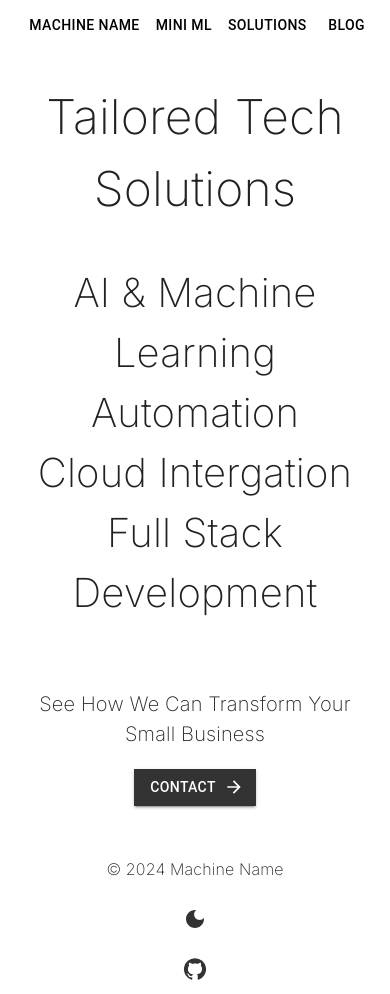
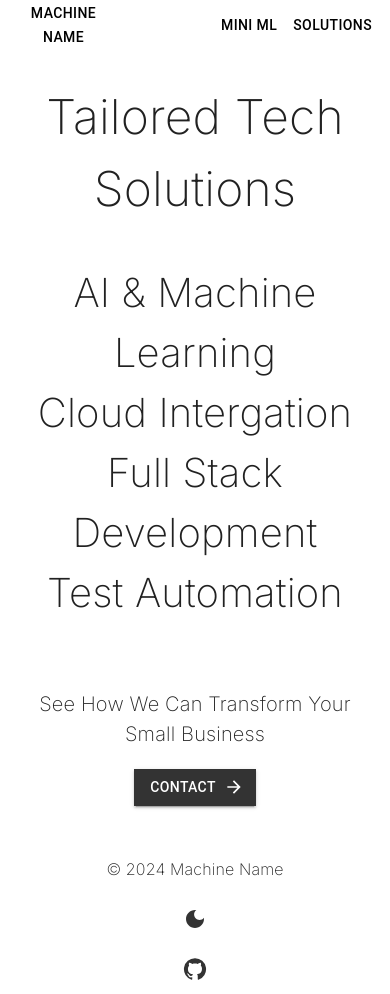
Before and after one commit to machinename/machine_name, a Next.js app: page /solutions in a window 390 px wide. Built offline with nearby package versions, Linux system fonts and the light colour scheme.

Commit message:
Removed Blog

```diff
--- a/app/components/AppBar.tsx
+++ b/app/components/AppBar.tsx
@@ -6,19 +6,19 @@ import Link from 'next/link';
 export default function AppBar() {
     return (
         <Box className={styles.appBar} sx={{ backgroundColor: 'background.default' }}>
-            <Box className={styles.appBarContent}>
-                <Link href="/">
+            <Box className={styles.appBarTitle}>
+            <Link href="/">
                     <Button sx={{ borderRadius: '0'  }}>MACHINE NAME</Button>
                 </Link>
+            </Box>
+            <Box className={styles.appBarContent}>
                 <Link href="/mini_ml" >
                     <Button sx={{ borderRadius: '0' }}>MINI ML</Button>
                 </Link>
                 <Link href="/solutions" >
                     <Button sx={{ borderRadius: '0' }}>SOLUTIONS</Button>
                 </Link>
-                <Link href="/blog" >
-                    <Button sx={{ borderRadius: '0' }}>BLOG</Button>
-                </Link>
+
             </Box>
             <Box className={styles.appBarEnd} />
         </Box>
--- a/app/solutions/page.tsx
+++ b/app/solutions/page.tsx
@@ -13,9 +13,9 @@ export default function Solutions() {
             <h2 className={styles.h2}>Tailored Tech Solutions</h2>
             <div className={styles.container}>
                 <h3 className={styles.h3}>AI & Machine Learning</h3>
-                <h3 className={styles.h3}>Automation</h3>
                 <h3 className={styles.h3}>Cloud Intergation</h3>
                 <h3 className={styles.h3}>Full Stack Development</h3>
+                <h3 className={styles.h3}>Test Automation</h3>
             </div>
             <div className={styles.container}>
                 <p className={styles.p1}>See How We Can Transform Your Small Business</p>
--- a/app/styles/page.module.css
+++ b/app/styles/page.module.css
@@ -1,6 +1,5 @@
 .wrapper, .wrapperTwo {
-  height: 100vh;
-  min-height: 600px;
+  min-height: 100vh;
   display: flex;
   flex-direction: column;
   align-items: center;
@@ -34,7 +33,9 @@
   flex-direction: row;
 }
 
-.h1,.h2,.h3 {
+
+
+.h1,.h2,.h3,.h4 {
   font-Weight: 250;
   margin: 0;
   padding: 0;
@@ -51,6 +52,11 @@
 .h3 {
   font-size: max(2.5vw, 2.5rem);
 }
+
+.h4 {
+  font-size: max(2.0vw, 2.0rem);
+}
+
 
 .p1 {
   font-Weight: 250;
@@ -72,18 +78,22 @@
   height: max(5vh, 50px);
   z-index: 1100;
 }
-
-.appBarContent {
-  width: 100%;
+.appBarContent, .appBarTitle {
   height: 100%;
   display: flex;
   flex-direction: row;
+  align-items: center;
+}
+.appBarContent {
+  justify-content: flex-end;
+  width: 70%;
+  padding-right: max(0.5vw, 10px);
+}
+.appBarTitle {
   justify-content: flex-start;
-  align-items: center;
+  width: 30%;
   padding-left: max(0.5vw, 10px);
 }
-
-
 .footer {
   width: 100%;
   height: max(5vh, 50px);
@@ -93,15 +103,12 @@
   z-index: 900;
 
 }
-
 .footerStartContent {
   width: 50%;
   display: flex;
   align-items: center;
   padding-left: max(0.5vw, 10px);
 }
-
-
 .footerEndContent {
   display: flex;
   justify-content: flex-end;
@@ -109,22 +116,11 @@
   width: 50%;
   padding-right: max(0.5vw, 10px);
 }
-
 .mobileFooterEndContent {
   display: none;
 }
 
-
 @media screen and (max-width: 600px) {
-  .appBarContent {
-    width: 100%;
-    display: flex;
-    flex-direction: row;
-    justify-content: center;
-    align-items: center;
-    padding-left: max(0.5vw, 10px);
-  }
-
   .footer {
     width: 100%;
     height: max(15vh, 150px);
```
Also changed, not shown: app/blog/page.tsx (deleted, +0 -14 lines). Lines whose indentation alone changed are shown as unchanged.
